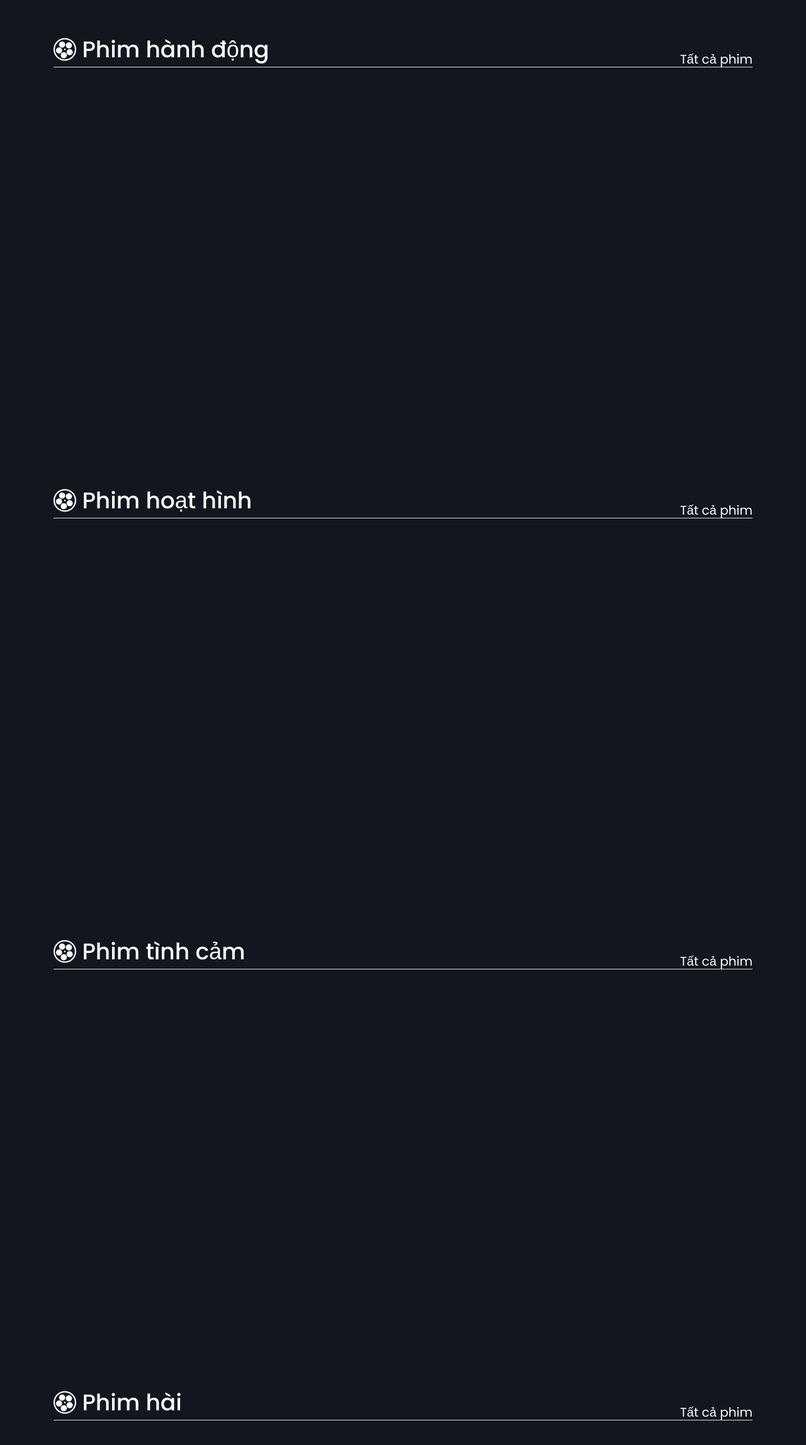
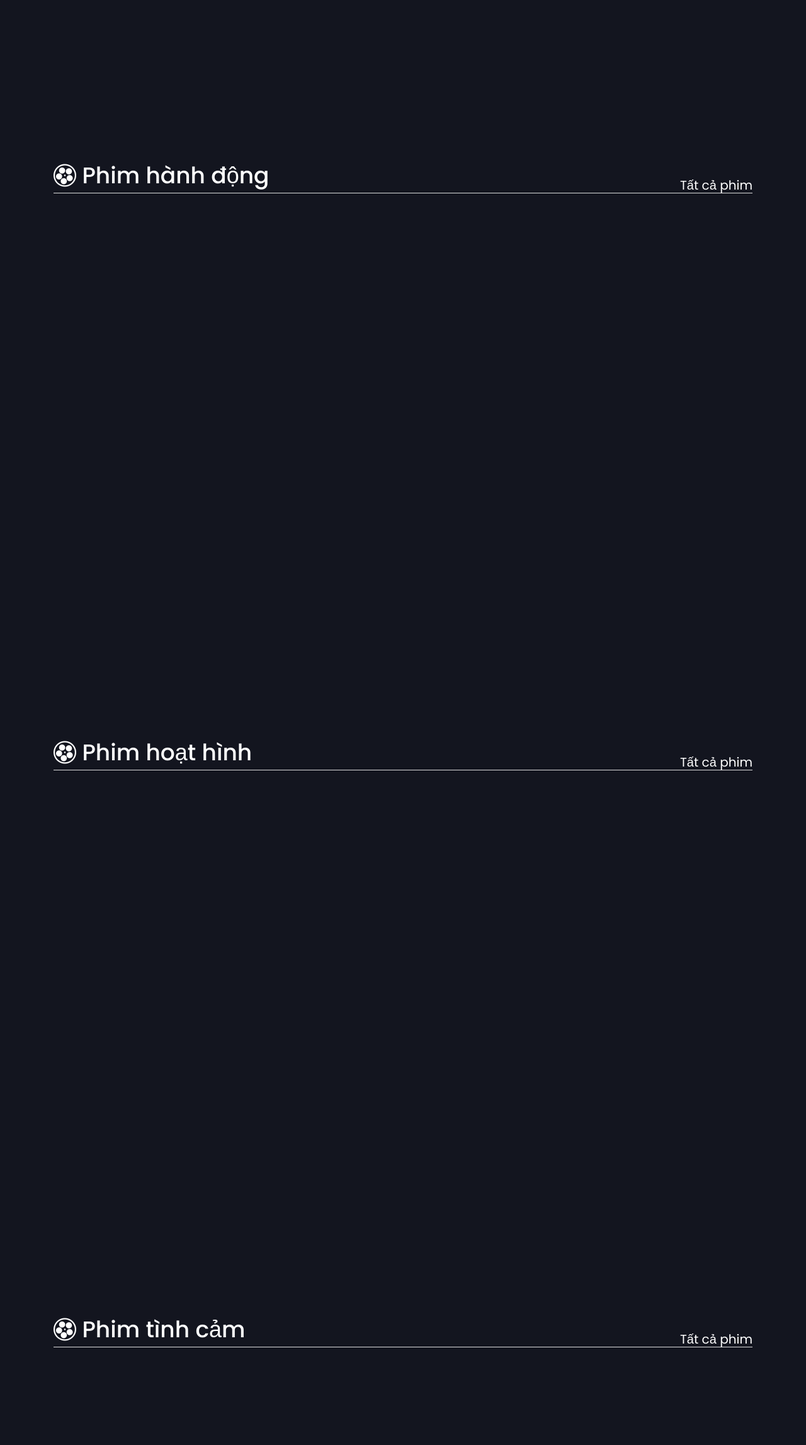
Before and after one commit to EricNguyen14/EricFlix-Project, a plain HTML site: page work_in_progress/home-movies.html in a window 1280 px wide. Shown: the part 1124-3418 px from the top of the page at 63% size. Drawn offline with nearby package versions, Linux system fonts and the light colour scheme; no server answers; files whose address does not match are found by name.

Commit message:
no message

```diff
--- a/work_in_progress/home-movies.html
+++ b/work_in_progress/home-movies.html
@@ -178,7 +178,7 @@
     </section>
     <!-- portfolio section end -->
     <!-- hero area end -->
-    <section class="portfolio-area pt-60" style="margin-top:600px">
+    <section class="portfolio-area pt-60" style="margin-top:800px">
       <div class="container">
         <div class="row flexbox-center">
           <div class="col-lg-6 text-center text-lg-left">
@@ -208,7 +208,7 @@
     </section>
     <!-- portfolio section end -->
       <!-- hero1 area end -->
-      <section class="portfolio-area pt-60" style="margin-top:600px">
+      <section class="portfolio-area pt-60" style="margin-top:800px">
         <div class="container">
           <div class="row flexbox-center">
             <div class="col-lg-6 text-center text-lg-left">
@@ -238,7 +238,7 @@
       </section>
       <!-- portfolio section end -->
         <!-- hero2 area end -->
-    <section class="portfolio-area pt-60" style="margin-top:600px">
+    <section class="portfolio-area pt-60" style="margin-top:800px">
       <div class="container">
         <div class="row flexbox-center">
           <div class="col-lg-6 text-center text-lg-left">
@@ -268,7 +268,7 @@
     </section>
     <!-- portfolio section end -->
       <!-- hero3 area end -->
-      <section class="portfolio-area pt-60" style="margin-top:600px">
+      <section class="portfolio-area pt-60" style="margin-top:800px">
         <div class="container">
           <div class="row flexbox-center">
             <div class="col-lg-6 text-center text-lg-left">
@@ -298,7 +298,7 @@
       </section>
       <!-- portfolio section end -->
         <!-- hero4 area end -->
-    <section class="portfolio-area pt-60" style="margin-top:600px">
+    <section class="portfolio-area pt-60" style="margin-top:800px">
       <div class="container">
         <div class="row flexbox-center">
           <div class="col-lg-6 text-center text-lg-left">
@@ -328,7 +328,7 @@
     </section>
     <!-- portfolio section end -->
       <!-- hero5 area end -->
-      <section class="portfolio-area pt-60" style="margin-top:600px">
+      <section class="portfolio-area pt-60" style="margin-top:800px">
         <div class="container">
           <div class="row flexbox-center">
             <div class="col-lg-6 text-center text-lg-left">
```
Also changed, not shown: work_in_progress/movie-details.html (+1 -1 lines).
